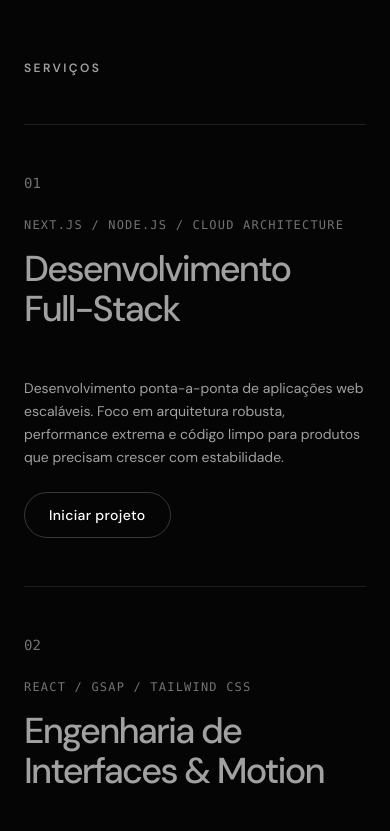
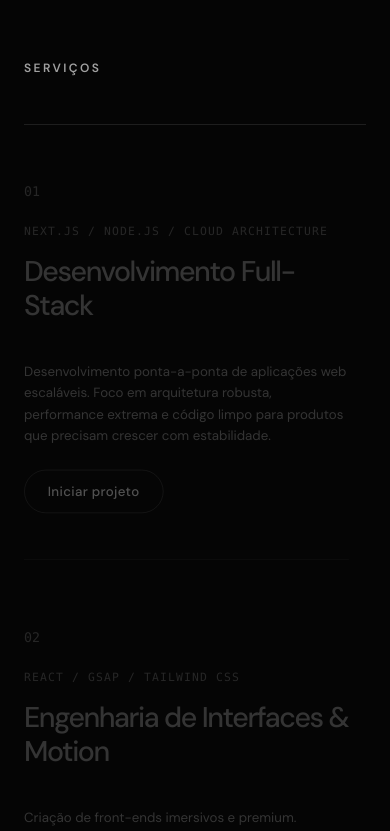
Before and after one commit to Jhnvida/portfolio, a Next.js app: page / in a window 390 px wide. Shown: the part 3500-4331 px from the top of the page. Built offline with nearby package versions, Linux system fonts and the light colour scheme.

Commit message:
refactor: refatora revelacao dos servicos orientada a rolagem

```diff
--- a/src/components/sections/Services.tsx
+++ b/src/components/sections/Services.tsx
@@ -17,31 +17,32 @@ export function Services() {
             <SectionHeader title="Serviços" className="relative z-10 mb-12" />
 
             <div className="w-full max-w-(--container-page) mx-auto px-6 md:px-12 lg:px-24 relative z-10">
-                <div className="flex flex-col border-t border-white/10">
+                <div className="w-full flex flex-col border-t border-white/10">
                     {SERVICES.map((service, index) => {
                         const formattedIndex = (index + 1).toString().padStart(2, "0");
 
                         return (
                             <div
                                 key={service.id}
-                                className="service-card group relative border-b border-white/10 py-12 md:py-16 flex flex-col lg:flex-row items-baseline gap-6 lg:gap-12 transition-colors cursor-default overflow-hidden"
+                                className="service-card group relative border-b border-white/10 py-12 md:py-16 flex flex-col lg:flex-row items-baseline gap-6 lg:gap-12 cursor-default overflow-hidden origin-left opacity-30 scale-95 [&.is-active]:opacity-100 [&.is-active]:scale-100 transition-all duration-700 ease-out"
                             >
                                 <div className="service-glow absolute w-75 h-75 md:w-125 md:h-125 rounded-full bg-[radial-gradient(circle_at_center,var(--tw-gradient-stops))] from-white/10 via-white/5 to-transparent pointer-events-none opacity-0 z-0 top-0 left-0" />
 
-                                <span className="relative z-10 text-sm font-mono text-neutral-500 w-12 shrink-0">
+                                <span className="relative z-10 text-sm font-mono text-neutral-500 w-8 md:w-12 shrink-0">
                                     {formattedIndex}
                                 </span>
 
-                                <div className="relative z-10 flex flex-col gap-4">
+                                <div className="relative z-10 flex-1 flex flex-col lg:flex-row gap-6 lg:gap-12 justify-between w-full">
+                                    <div className="flex flex-col gap-4 max-w-3xl">
                                         <p className="text-xs font-mono text-neutral-500 uppercase tracking-widest block lg:hidden">
                                             {service.tags}
                                         </p>
-                                    <h3 className="text-4xl md:text-5xl lg:text-7xl font-medium tracking-tighter text-neutral-400 transition-colors group-hover:text-white">
+                                        <h3 className="text-3xl md:text-4xl lg:text-5xl font-medium tracking-tighter text-neutral-400 transition-colors duration-500 group-[.is-active]:text-white">
                                             {service.title}
                                         </h3>
                                     </div>
 
-                                <div className="relative z-10 lg:ml-auto lg:opacity-0 lg:translate-y-4 transition-all duration-500 ease-out lg:group-hover:opacity-100 lg:group-hover:translate-y-0 flex flex-col gap-6 max-w-md mt-6 lg:mt-0">
+                                    <div className="flex flex-col gap-6 lg:max-w-sm lg:opacity-0 lg:translate-y-4 transition-all duration-500 ease-out group-[.is-active]:opacity-100 group-[.is-active]:translate-y-0 mt-4 lg:mt-0">
                                         <p className="text-sm md:text-base text-neutral-400 leading-relaxed">
                                             {service.description}
                                         </p>
@@ -53,6 +54,7 @@ export function Services() {
                                         </div>
                                     </div>
                                 </div>
+                            </div>
                         );
                     })}
                 </div>
--- a/src/hooks/animations/useServices.ts
+++ b/src/hooks/animations/useServices.ts
@@ -16,27 +16,17 @@ export function useServices() {
             const serviceCards = gsap.utils.toArray<HTMLElement>(".service-card");
 
             mm.add("(prefers-reduced-motion: no-preference)", () => {
-                gsap.fromTo(
-                    serviceCards,
-                    { y: 50, opacity: 0, filter: "blur(5px)" },
-                    {
-                        y: 0,
-                        opacity: 1,
-                        filter: "blur(0px)",
-                        duration: 1.2,
-                        ease: "expo.out",
-                        stagger: 0.15,
-                        scrollTrigger: {
-                            trigger: sectionRef.current,
-                            start: "top 75%",
-                        },
-                    },
-                );
-
                 serviceCards.forEach((card) => {
                     const glow = card.querySelector(".service-glow") as HTMLElement;
-                    if (!glow) return;
 
+                    ScrollTrigger.create({
+                        trigger: card,
+                        start: "top 60%",
+                        end: "bottom 40%",
+                        toggleClass: "is-active",
+                    });
+
+                    if (glow) {
                         const xTo = gsap.quickTo(glow, "x", { duration: 0.6, ease: "power3.out" });
                         const yTo = gsap.quickTo(glow, "y", { duration: 0.6, ease: "power3.out" });
 
@@ -44,7 +34,6 @@ export function useServices() {
                             const rect = card.getBoundingClientRect();
                             const x = e.clientX - rect.left - glow.offsetWidth / 2;
                             const y = e.clientY - rect.top - glow.offsetHeight / 2;
-
                             xTo(x);
                             yTo(y);
                         };
@@ -66,11 +55,12 @@ export function useServices() {
                             card.removeEventListener("mouseenter", onMouseEnter);
                             card.removeEventListener("mouseleave", onMouseLeave);
                         };
+                    }
                 });
             });
 
             mm.add("(prefers-reduced-motion: reduce)", () => {
-                gsap.set(serviceCards, { y: 0, opacity: 1, filter: "blur(0px)" });
+                gsap.set(serviceCards, { opacity: 1, scale: 1 });
             });
         },
         { scope: sectionRef },
```
Lines whose indentation alone changed are shown as unchanged.
